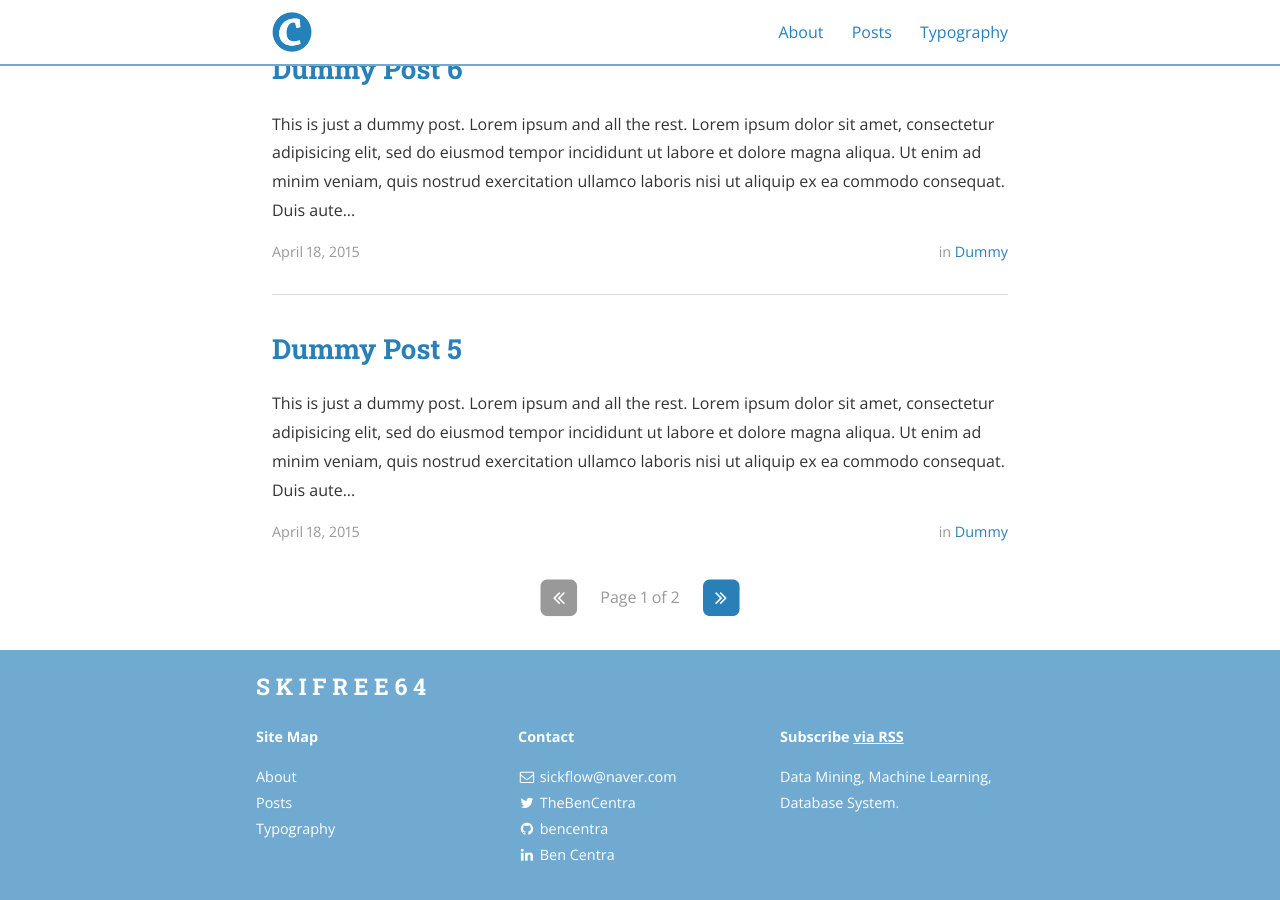
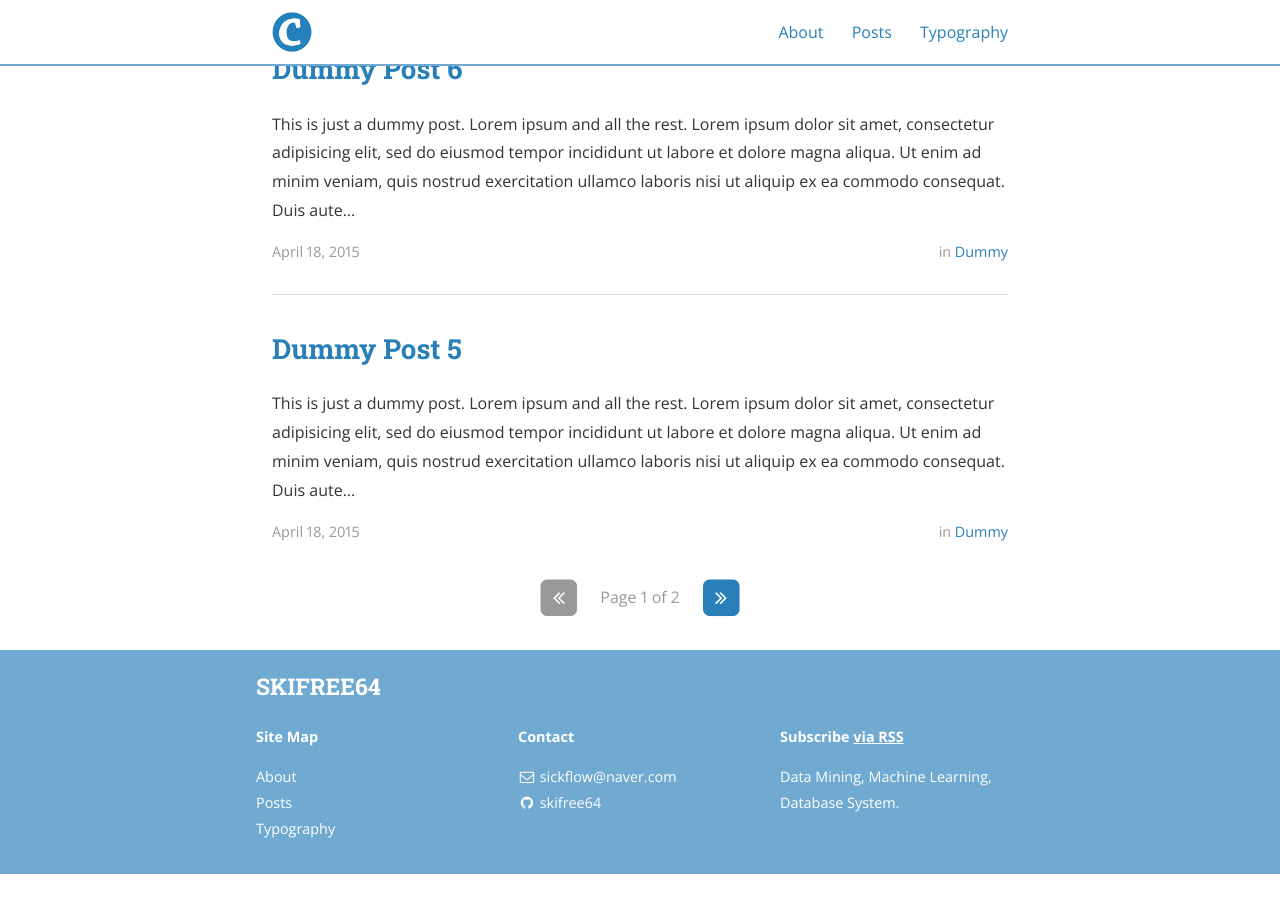
Before and after one commit to skifree64/skifree64.github.io, a Jekyll site: the page built from index.html, in a window 1280 px wide and 900 px high, scrolled down 1275 px. Built offline with Jekyll 4.4.1, drawn with Linux system fonts in a browser that asks for light colours; nearby versions of some CDN libraries; the list of posts is cut into pages by our own code; after the commit the page ends 2149 px from its top, so only the background shows below that; some of the changed text lies outside the part shown.

Commit message:
config_mod0

```diff
--- a/_config.yml
+++ b/_config.yml
@@ -9,7 +9,7 @@ exclude:
   - "/vendor/"
 
 # Site settings
-title: S K I F R E E 6 4
+title: SKIFREE64
 subtitle: "Data Science"
 email: sickflow@naver.com
 name: Hyunsik Yoo
@@ -79,7 +79,7 @@ social:
   - name: Twitter
     icon: twitter
     username: TheBenCentra
-    url: https://twitter.com/TheBenCentra
+    url: ""
     desc: Follow me on Twitter
     share: false
 
@@ -88,21 +88,21 @@ social:
     username: thebencentra
     url: ""
     desc: Friend me on Facebook
-    share: false
+    share: true
 
   - name: GitHub
     icon: github
-    username: bencentra
-    url: https://github.com/bencentra
+    username: skifree64
+    url: https://github.com/skifree64
     desc: Fork me on GitHub
-    share: false
+    share: true
 
   - name: LinkedIn
     icon: linkedin
-    username: Ben Centra
-    url: https://www.linkedin.com/pub/ben-centra/47/769/60a
+    username: ""
+    url: ""
     desc: Connect with me on LinkedIn
-    share: false
+    share: true
 
   - name: Google+
     icon: google-plus
@@ -120,7 +120,7 @@ social:
 
   - name: Instagram
     icon: instagram
-    username: ""
+    username: budsiiikflow
     url: ""
     desc: Follow me on Instagram
     share: false
```
